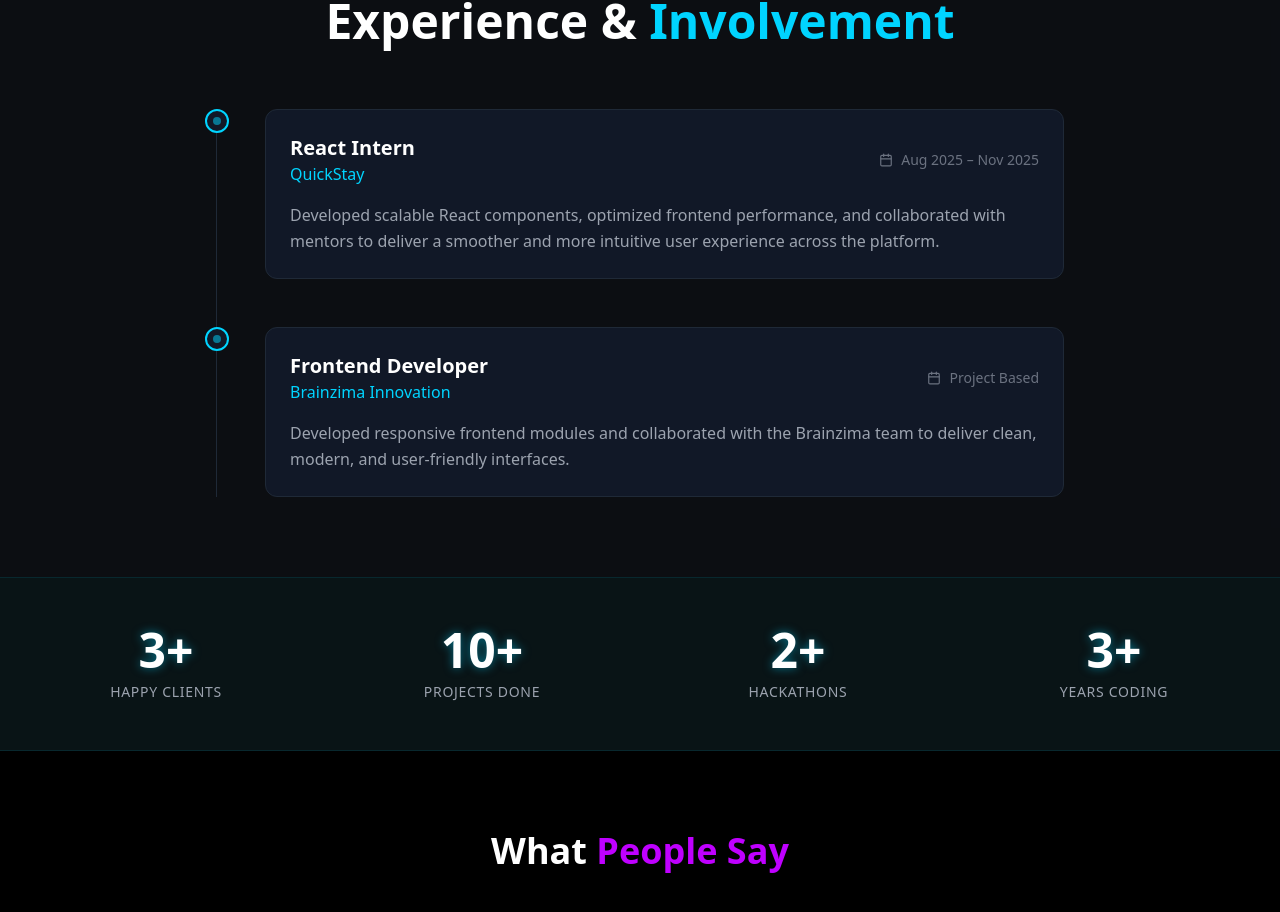
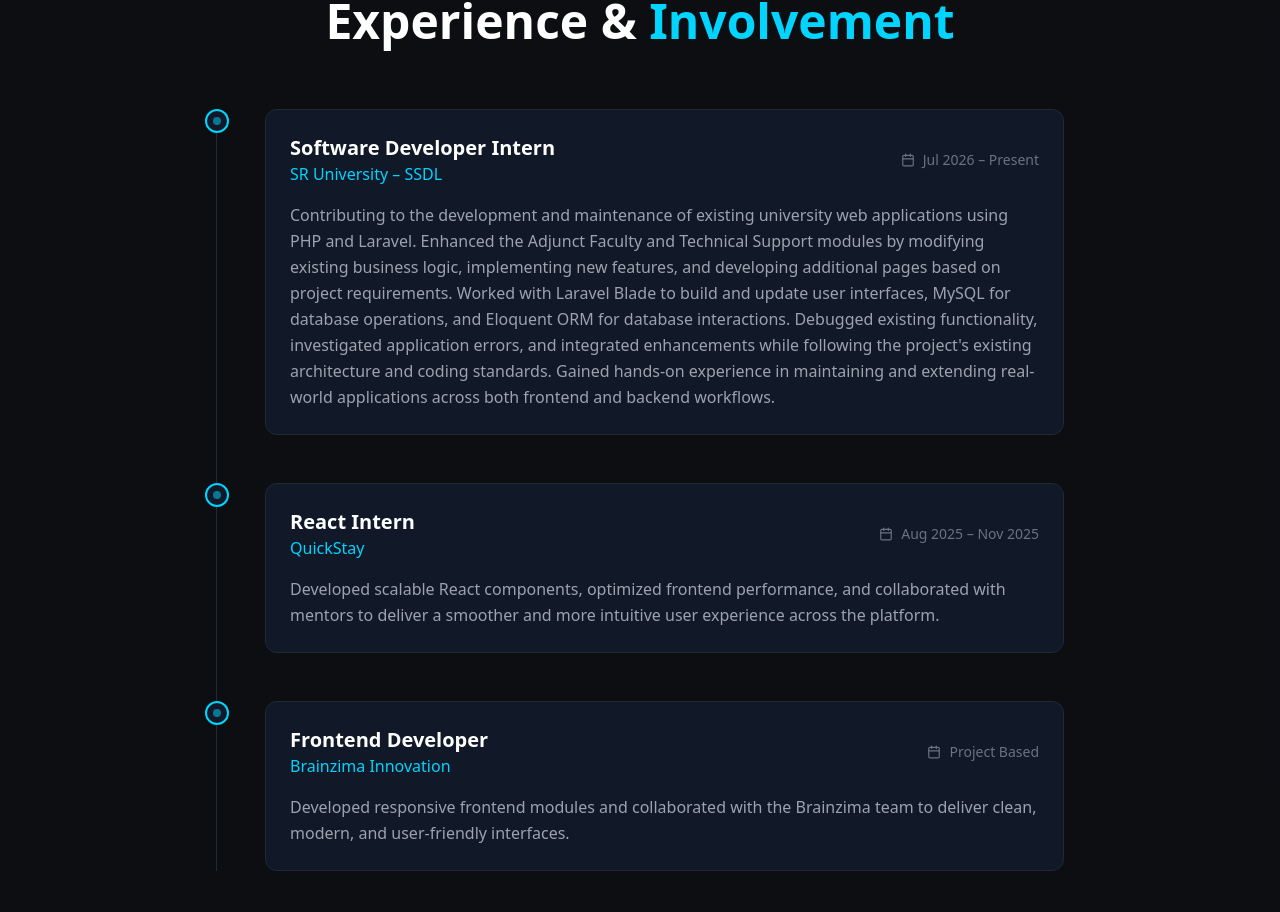
Before and after one commit to KanishkRajTech/KanishkRaj, a React (Vite) app: page / in a window 1280 px wide. Shown: the part 4299-5211 px from the top of the page. Built offline with nearby package versions, Linux system fonts and the light colour scheme.

Commit message:
exp update

```diff
--- a/src/components/Experience.tsx
+++ b/src/components/Experience.tsx
@@ -4,13 +4,13 @@ import { Briefcase, Calendar, Award } from 'lucide-react';
 
 const Experience = () => {
     const experiences = [
-        // {
-        //     role: "Software Developer Intern",
-        //     company: "SR University, Warangal (SSDL)",
-        //     period: "July 2026 – Present",
-        //     desc: "Working as a Software Developer, contributing to real-world university web applications and internal systems. Developing and maintaining applications using PHP, Laravel, and MySQL, implementing new features, debugging issues, working with databases, and collaborating with the development team to deliver reliable solutions.",
-        //     icon: <Award size={20} />
-        // },
+       {
+    role: "Software Developer Intern",
+    company: "SR University – SSDL",
+    period: "Jul 2026 – Present",
+    desc: "Contributing to the development and maintenance of existing university web applications using PHP and Laravel. Enhanced the Adjunct Faculty and Technical Support modules by modifying existing business logic, implementing new features, and developing additional pages based on project requirements. Worked with Laravel Blade to build and update user interfaces, MySQL for database operations, and Eloquent ORM for database interactions. Debugged existing functionality, investigated application errors, and integrated enhancements while following the project's existing architecture and coding standards. Gained hands-on experience in maintaining and extending real-world applications across both frontend and backend workflows.",
+    icon: <Award size={20} />
+},
         {
             role: "React Intern",
             company: "QuickStay",
```
